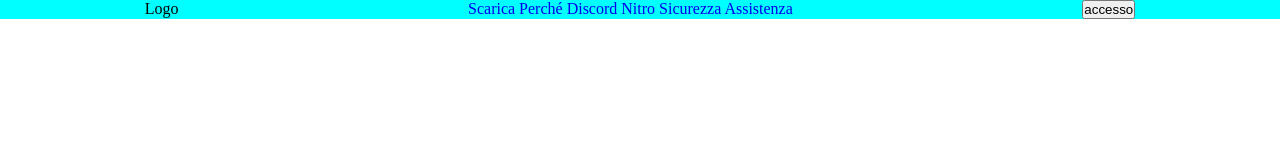
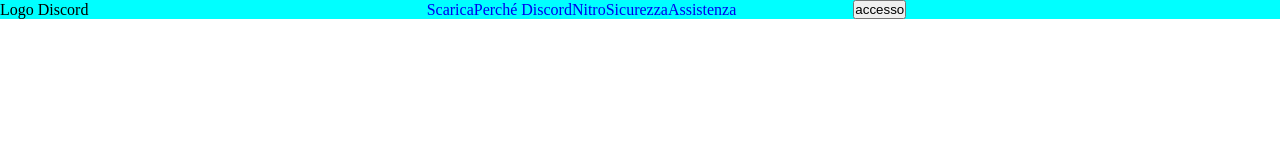
Before and after one commit to SimoneLollini/htmlcss-struttura-discord, a plain HTML site: page index.html in a window 1280 px wide. Drawn offline with Linux system fonts and the light colour scheme.

Commit message:
header struttura

```diff
--- a/assets/style.css
+++ b/assets/style.css
@@ -50,4 +50,6 @@ nav>a{
 
 header>.flex{
     justify-content: space-around;
+    align-items: center;
+
 }
--- a/index.html
+++ b/index.html
@@ -12,19 +12,32 @@
 <body>
     <header class="debug">
         <!-- <div class="container"> -->
-            <div class="row flex debug">
+        <div class="row flex debug">
+            <section class="col-4">
                 <div class="logo">
-                    Logo
+                    Logo Discord
                 </div>
-                <nav>
+            </section>
+
+            <section class="col-4">
+                <nav class="flex">
                     <a href="#">Scarica</a>
                     <a href="#">Perché Discord</a>
                     <a href="#">Nitro</a>
                     <a href="#">Sicurezza</a>
                     <a href="#">Assistenza</a>
                 </nav>
-                <button class="accesso">accesso</button>
-            </div>
+            </section>
+
+            <section class="col-4 flex">
+                <button class="accesso flex">accesso</button>
+            </section>
+
+
+
+
+
+        </div>
 
         </div>
 
```
